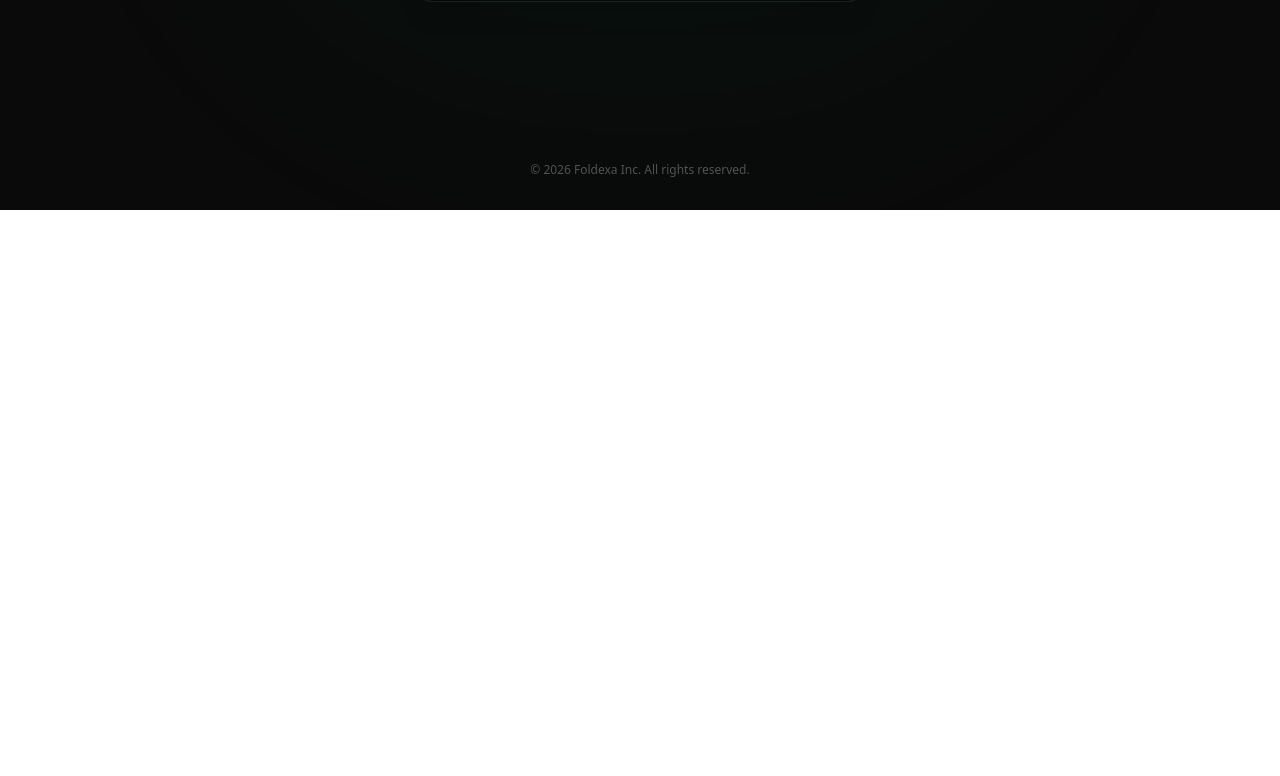
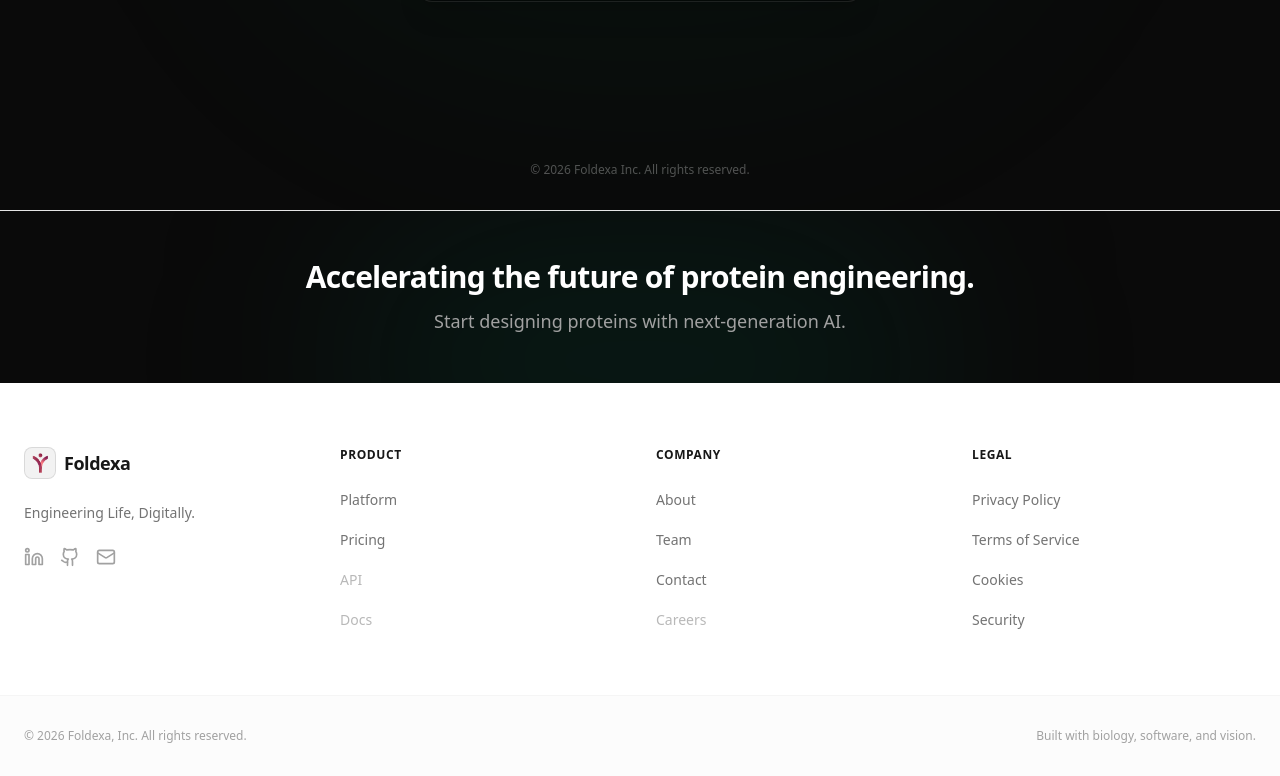
Before and after one commit to Kanna13/foldexa-protein-mvp-, a Next.js app in the folder frontend/: page /login in a window 1280 px wide. Shown: the part 601-1377 px from the top of the page. Before the commit the page ends 811 px from the top, so only its background shows below. Built offline with nearby package versions, Linux system fonts and the light colour scheme.

Commit message:
update frontend

```diff
--- a/frontend/src/app/layout.tsx
+++ b/frontend/src/app/layout.tsx
@@ -50,6 +50,10 @@ export const metadata: Metadata = {
   },
 };
 
+import { Footer } from "@/components/layout/Footer";
+
+// ... (previous imports)
+
 export default function RootLayout({
   children,
 }: Readonly<{
@@ -57,8 +61,11 @@ export default function RootLayout({
 }>) {
   return (
     <html lang="en" className={`${inter.variable} ${spaceGrotesk.variable}`} suppressHydrationWarning>
-      <body className="font-sans antialiased text-foreground bg-background">
-        {children}
+      <body className="font-sans antialiased text-foreground bg-background min-h-screen flex flex-col">
+        <div className="flex-grow">
+          {children}
+        </div>
+        <Footer />
       </body>
     </html>
   );
--- a/frontend/src/app/page.tsx
+++ b/frontend/src/app/page.tsx
@@ -330,16 +330,22 @@ export default function Home() {
       <StorySection />
 
       {/* --- SECTION 5: OUR VISION --- */}
-      {/* --- SECTION 5: OUR VISION --- */}
-      <section className="bg-white text-black py-40 border-t border-gray-100 relative overflow-hidden">
-        {/* Subtle decoration */}
-        <div className="absolute top-0 left-1/2 -translate-x-1/2 w-[600px] h-[600px] bg-gray-50 rounded-full blur-3xl -z-10 opacity-60" />
+      <section className="bg-[#FFFFF0] py-32 border-t border-neutral-100 relative overflow-hidden">
+        {/* Static CSS-only ambient glow - lightweight */}
+        <div className="absolute top-1/2 left-1/2 -translate-x-1/2 -translate-y-1/2 w-[800px] h-[400px] bg-gradient-to-r from-emerald-500/5 to-blue-500/5 blur-[100px] rounded-full pointer-events-none" />
 
-        <div className="max-w-4xl mx-auto px-6 text-center">
-          <h2 className="text-4xl md:text-5xl font-bold mb-10 tracking-tight text-neutral-900">Our Vision</h2>
-          <p className="text-xl md:text-2xl text-neutral-600 leading-relaxed font-light max-w-3xl mx-auto">
+        <div className="max-w-4xl mx-auto px-6 text-center relative z-10">
+          <span className="inline-block py-1 px-3 rounded-full border border-neutral-200 bg-white/50 backdrop-blur-sm text-xs font-semibold tracking-widest text-neutral-500 uppercase mb-8">
+            Our Vision
+          </span>
+
+          <h2 className="text-3xl md:text-5xl font-medium leading-tight tracking-tight text-neutral-900 mb-8 font-sans">
             To democratize protein engineering and make cutting-edge AI tools accessible to researchers worldwide.
-            <br /><br />
+          </h2>
+
+          <div className="w-16 h-px bg-neutral-200 mx-auto mb-8" />
+
+          <p className="text-lg md:text-xl text-neutral-500 font-light max-w-2xl mx-auto">
             We believe that breakthrough discoveries shouldn't be limited by computational barriers.
           </p>
         </div>
@@ -349,24 +355,30 @@ export default function Home() {
       <PricingSection />
 
       {/* --- SECTION 7: CONTACT --- */}
-      <section id="contact" className="bg-white py-32">
+      <section id="contact" className="bg-[#FBFBFD] py-32 border-t border-neutral-200">
         <div className="max-w-4xl mx-auto px-6 text-center">
-          <h2 className="text-5xl font-bold mb-8">Get in Touch</h2>
-          <p className="text-xl text-gray-600 mb-12">
-            Interested in partnering with us or want to learn more? Let's connect!
+          <span className="text-xs font-semibold tracking-widest text-neutral-500 uppercase mb-4 block">
+            Get in Touch
+          </span>
+          <h2 className="text-4xl font-semibold tracking-tight text-neutral-900 mb-6">
+            Interested in partnering with us?
+          </h2>
+          <p className="text-lg text-neutral-500 max-w-xl mx-auto mb-10 font-light">
+            Whether you want to learn more or explore collaboration opportunities, we'd love to connect.
           </p>
-          <div className="flex justify-center gap-6">
+
+          <div className="flex flex-col sm:flex-row justify-center gap-4">
             <a
               href="https://www.linkedin.com/company/foldexa"
               target="_blank"
               rel="noopener noreferrer"
-              className="px-8 py-4 bg-blue-600 text-white rounded-xl font-semibold hover:bg-blue-700 transition-colors"
+              className="inline-flex items-center justify-center px-8 py-3 bg-[#0077b5] text-white text-sm font-medium rounded-full hover:bg-[#006396] transition-colors min-w-[160px]"
             >
               LinkedIn
             </a>
             <a
               href="mailto:contact@foldexa.com"
-              className="px-8 py-4 bg-gray-900 text-white rounded-xl font-semibold hover:bg-gray-800 transition-colors"
+              className="inline-flex items-center justify-center px-8 py-3 bg-neutral-900 text-white text-sm font-medium rounded-full hover:bg-black transition-colors min-w-[160px]"
             >
               Email Us
             </a>
--- /dev/null
+++ b/frontend/src/components/layout/Footer.tsx
@@ -0,0 +1,145 @@
+import Link from "next/link";
+import { Github, Linkedin, Mail, Twitter } from "lucide-react";
+
+const FOOTER_LINKS = {
+    product: [
+        { name: "Platform", href: "/#platform" },
+        { name: "Pricing", href: "/#pricing" },
+        { name: "API", href: "#", disabled: true }, // Placeholder
+        { name: "Docs", href: "#", disabled: true }, // Placeholder
+    ],
+    company: [
+        { name: "About", href: "/#about" },
+        { name: "Team", href: "/team" },
+        { name: "Contact", href: "/#contact" },
+        { name: "Careers", href: "#", disabled: true }, // Placeholder
+    ],
+    legal: [
+        { name: "Privacy Policy", href: "#" },
+        { name: "Terms of Service", href: "#" },
+        { name: "Cookies", href: "#" },
+        { name: "Security", href: "#" },
+    ],
+};
+
+export function Footer() {
+    return (
+        <footer className="bg-white border-t border-neutral-200">
+
+            {/* 1. TOP CTA STRIP (Lightweight, Premium) */}
+            <div className="bg-[#0A0A0A] text-white py-12 px-6 text-center relative overflow-hidden">
+                {/* Subtle background accent */}
+                <div className="absolute top-0 left-1/2 -translate-x-1/2 w-[600px] h-[300px] bg-emerald-900/20 blur-[100px] rounded-full pointer-events-none" />
+
+                <div className="relative z-10 max-w-2xl mx-auto">
+                    <h2 className="text-2xl md:text-3xl font-bold tracking-tight mb-3 text-white">
+                        Accelerating the future of protein engineering.
+                    </h2>
+                    <p className="text-neutral-400 text-lg font-light">
+                        Start designing proteins with next-generation AI.
+                    </p>
+                </div>
+            </div>
+
+            {/* 2. MAIN FOOTER GRID */}
+            <div className="max-w-7xl mx-auto px-6 py-16">
+                <div className="grid grid-cols-1 md:grid-cols-2 lg:grid-cols-4 gap-12 lg:gap-8">
+
+                    {/* COLUMN 1 - BRAND */}
+                    <div className="flex flex-col items-center md:items-start space-y-6">
+                        <Link href="/" className="flex items-center gap-2 group">
+                            <div className="relative flex items-center justify-center w-8 h-8 rounded-lg bg-black/5 border border-black/10">
+                                <img src="/icon.png" alt="Foldexa Icon" className="w-5 h-5 object-contain invert" /> {/* Invert for dark icon on light bg */}
+                            </div>
+                            <span className="text-lg font-semibold tracking-tight text-neutral-900">
+                                Foldexa
+                            </span>
+                        </Link>
+
+                        <p className="text-neutral-500 text-sm font-medium">
+                            Engineering Life, Digitally.
+                        </p>
+
+                        <div className="flex items-center gap-4">
+                            <a href="https://linkedin.com/company/foldexa" target="_blank" rel="noopener noreferrer" className="text-neutral-400 hover:text-[#0077b5] transition-colors">
+                                <Linkedin className="w-5 h-5" />
+                            </a>
+                            <a href="https://github.com" target="_blank" rel="noopener noreferrer" className="text-neutral-400 hover:text-black transition-colors">
+                                <Github className="w-5 h-5" />
+                            </a>
+                            <a href="mailto:contact@foldexa.com" className="text-neutral-400 hover:text-emerald-600 transition-colors">
+                                <Mail className="w-5 h-5" />
+                            </a>
+                        </div>
+                    </div>
+
+                    {/* COLUMN 2 - PRODUCT */}
+                    <div className="text-center md:text-left">
+                        <h4 className="text-xs font-semibold text-neutral-900 uppercase tracking-wider mb-6">Product</h4>
+                        <ul className="space-y-4">
+                            {FOOTER_LINKS.product.map((link) => (
+                                <li key={link.name}>
+                                    <Link
+                                        href={link.href}
+                                        className={`text-sm text-neutral-500 hover:text-emerald-600 transition-colors ${link.disabled ? 'opacity-50 cursor-not-allowed hover:text-neutral-500' : ''}`}
+                                        onClick={link.disabled ? (e) => e.preventDefault() : undefined}
+                                    >
+                                        {link.name}
+                                    </Link>
+                                </li>
+                            ))}
+                        </ul>
+                    </div>
+
+                    {/* COLUMN 3 - COMPANY */}
+                    <div className="text-center md:text-left">
+                        <h4 className="text-xs font-semibold text-neutral-900 uppercase tracking-wider mb-6">Company</h4>
+                        <ul className="space-y-4">
+                            {FOOTER_LINKS.company.map((link) => (
+                                <li key={link.name}>
+                                    <Link
+                                        href={link.href}
+                                        className={`text-sm text-neutral-500 hover:text-emerald-600 transition-colors ${link.disabled ? 'opacity-50 cursor-not-allowed hover:text-neutral-500' : ''}`}
+                                        onClick={link.disabled ? (e) => e.preventDefault() : undefined}
+                                    >
+                                        {link.name}
+                                    </Link>
+                                </li>
+                            ))}
+                        </ul>
+                    </div>
+
+                    {/* COLUMN 4 - LEGAL */}
+                    <div className="text-center md:text-left">
+                        <h4 className="text-xs font-semibold text-neutral-900 uppercase tracking-wider mb-6">Legal</h4>
+                        <ul className="space-y-4">
+                            {FOOTER_LINKS.legal.map((link) => (
+                                <li key={link.name}>
+                                    <Link href={link.href} className="text-sm text-neutral-500 hover:text-emerald-600 transition-colors">
+                                        {link.name}
+                                    </Link>
+                                </li>
+                            ))}
+                        </ul>
+                    </div>
+
+                </div>
+            </div>
+
+            {/* 3. DIVIDER & BOTTOM BAR */}
+            <div className="border-t border-neutral-100 bg-neutral-50/50">
+                <div className="max-w-7xl mx-auto px-6 py-8 flex flex-col md:flex-row items-center justify-between gap-4">
+
+                    <div className="text-xs text-neutral-400 text-center md:text-left">
+                        &copy; {new Date().getFullYear()} Foldexa, Inc. All rights reserved.
+                    </div>
+
+                    <div className="text-xs text-neutral-400 font-medium text-center md:text-right">
+                        Built with biology, software, and vision.
+                    </div>
+
+                </div>
+            </div>
+        </footer>
+    );
+}
```
Also changed, not shown: frontend/src/components/marketing/StorySection.tsx (+5 -9 lines).
